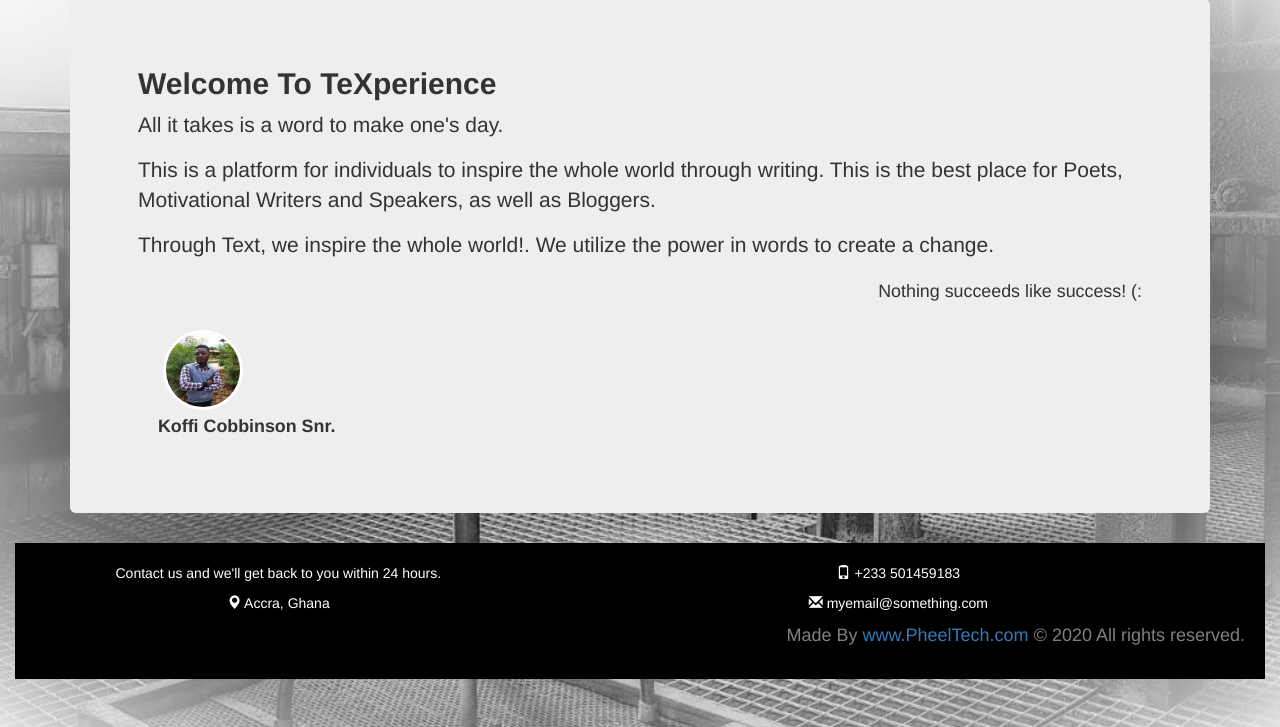
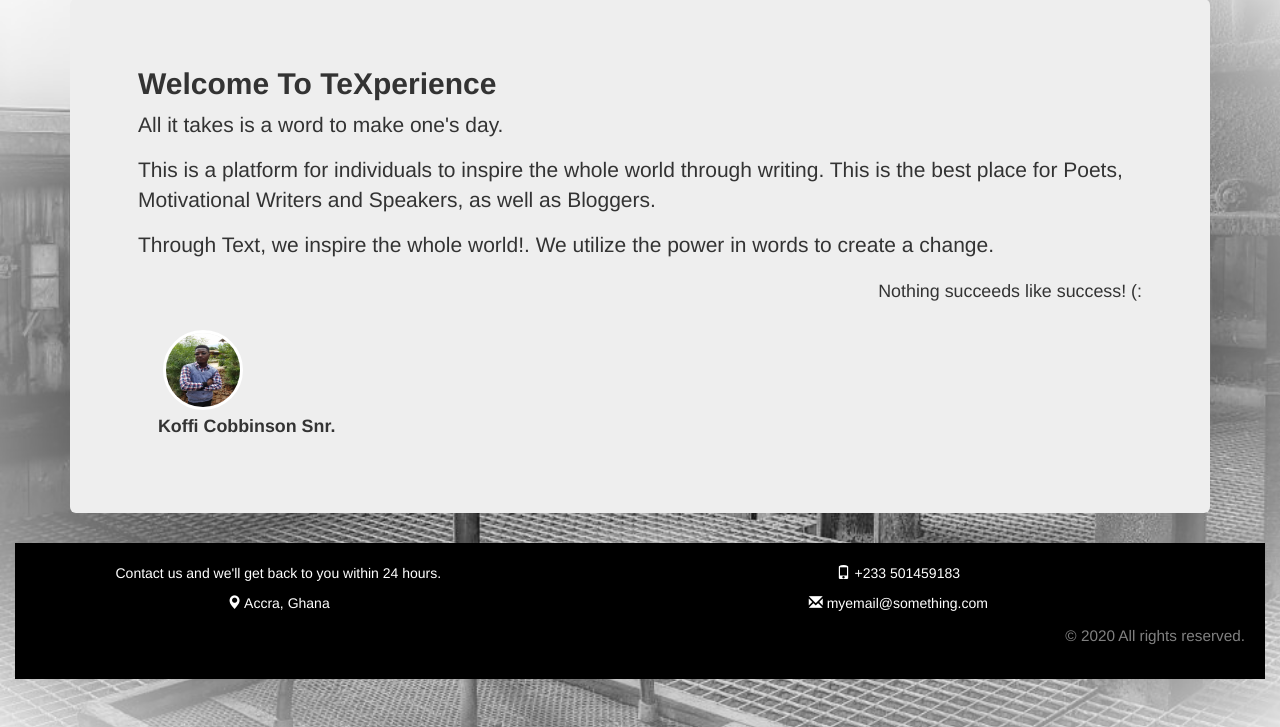
Before and after one commit to Koffi-Cobbin/TeXperienceBlog, a Flask app: page / in a window 1280 px wide. Shown: the part 73-800 px from the top of the page. Run offline with Flask 2, Linux system fonts and the light colour scheme; some libraries are stand-ins or nearby versions.

Commit message:
Update index.html

```diff
--- a/src/templates/index.html
+++ b/src/templates/index.html
@@ -38,7 +38,7 @@
     </div>
     </div>
   <div class="copyright">
-    <p> Made By <a href="https://www.PheelTech.com" title="Visit MywebPage">www.PheelTech.com</a>  &copy; 2020 All rights reserved.</p>
+   <p><small>&copy; 2020 All rights reserved.</small></p>
     </div>
     </div>
 {% endblock%}
```
